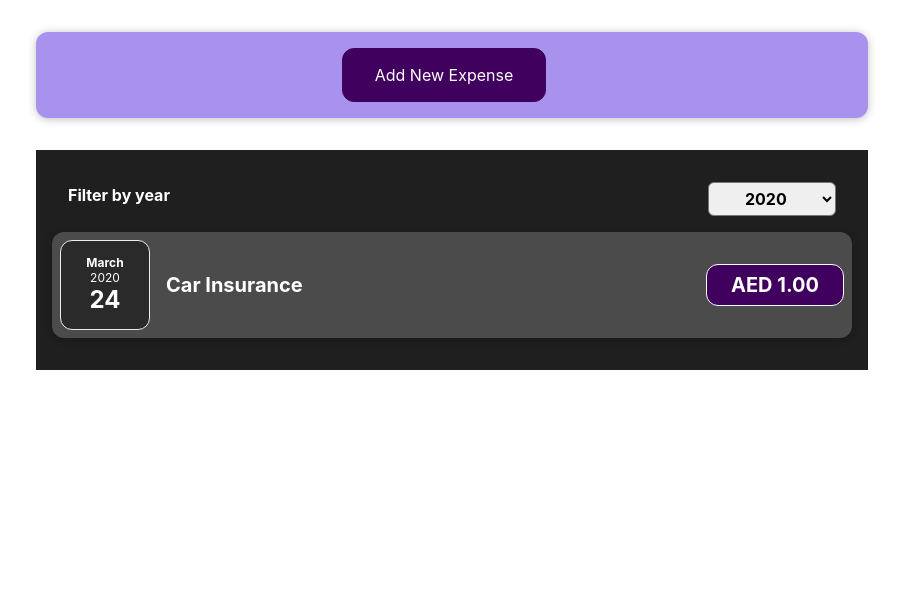
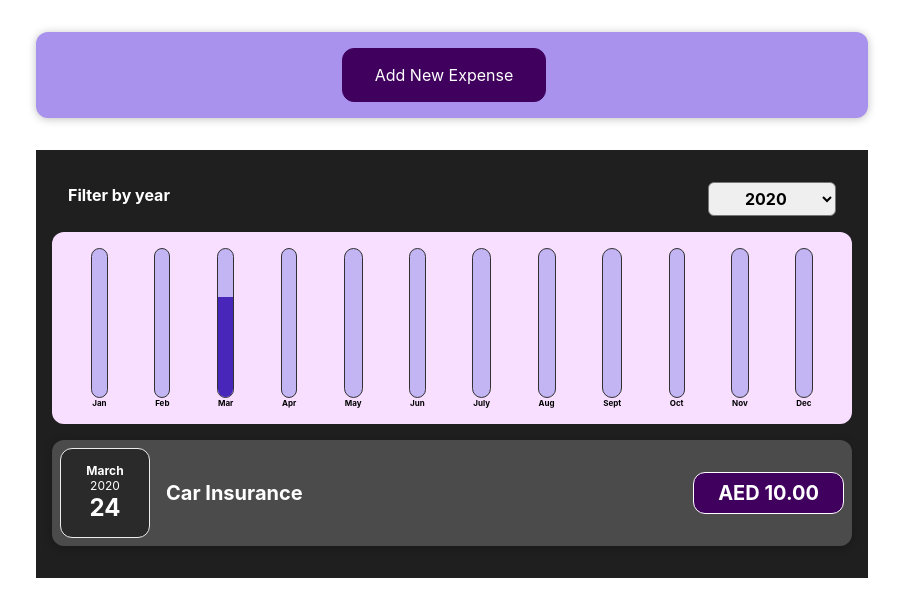
Before and after one commit to Raslif/React-js-demo-app, a React (Create React App) app: page / in a window 1280 px wide. Shown: the top 616 px of the page, without its empty margins (188-1091 px from the left). Built offline with nearby package versions, Linux system fonts and the light colour scheme.

Commit message:
Add Chart component

```diff
--- a/src/App.js
+++ b/src/App.js
@@ -4,7 +4,9 @@
 import NewExpense from './components/NewExpense/NewExpense';
 
 const App = () => {
-  const [listOfExpenses, setExpenseToExpensesList] = useState([{ expenseDate: new Date(2020, 2, 24), expenseTitle: 'Car Insurance', expenseAmount: '1.00' }]);
+  const [listOfExpenses, setExpenseToExpensesList] = useState([
+    { expenseDate: new Date(2020, 2, 24), expenseTitle: 'Car Insurance', expenseAmount: '10.00' }
+  ]);
 
   let addExpenseHandler = (expenseData) => {
     let expense = {
--- /dev/null
+++ b/src/components/Chart/Chart.css
@@ -0,0 +1,9 @@
+.chart {
+    padding         : 1rem;
+    border-radius   : 12px;
+    background-color: #f8dfff;
+    text-align      : center;
+    display         : flex;
+    justify-content : space-around;
+    height          : 10rem;
+}
--- /dev/null
+++ b/src/components/Chart/Chart.js
@@ -0,0 +1,23 @@
+import React from "react";
+
+import ChartBar from './ChartBar';
+import './Chart.css';
+
+const Chart = (props) => {
+    let dataPointValues = props.dataPoints.map((datapoint) => datapoint.value);
+    let maximumValue = Math.max(...dataPointValues);
+
+    return (
+        <div className="chart">
+            {props.dataPoints.map((dataPoint, index) => (
+                <ChartBar
+                    key={index}
+                    value={dataPoint.value}
+                    maxValue={maximumValue}
+                    label={dataPoint.label} />
+            ))}
+        </div>
+    );
+}
+
+export default Chart;
--- /dev/null
+++ b/src/components/Chart/ChartBar.css
@@ -0,0 +1,30 @@
+.chart-bar {
+    height        : 100%;
+    display       : flex;
+    flex-direction: column;
+    align-items   : center;
+}
+
+.chart-bar__inner {
+    height          : 100%;
+    width           : 100%;
+    border          : 1px solid #313131;
+    border-radius   : 12px;
+    background-color: #c3b4f3;
+    overflow        : hidden;
+    display         : flex;
+    flex-direction  : column;
+    justify-content : flex-end;
+}
+
+.chart-bar__fill {
+    background-color: #4826b9;
+    width           : 100%;
+    transition      : all 0.3s ease-out;
+}
+
+.chart-bar__label {
+    font-weight: bold;
+    font-size  : 0.5rem;
+    text-align : center;
+}
--- /dev/null
+++ b/src/components/Chart/ChartBar.js
@@ -0,0 +1,26 @@
+import React from "react";
+
+import './ChartBar.css';
+
+const ChartBar = (props) => {
+    let barFillHeight = '0%';
+
+    if (props.maxValue > 0) {
+        barFillHeight = Math.round((props.value / props.maxValue) * 100);
+    }
+
+    return (
+        <div className="chart-bar">
+            <div className="chart-bar__inner">
+                <div className="chart-bar__fill"
+                    style={{ height: barFillHeight }}>
+                </div>
+            </div>
+            <div className="chart-bar__label">
+                {props.label}
+            </div>
+        </div>
+    );
+}
+
+export default ChartBar;
--- a/src/components/Expense/ExpenseItem.js
+++ b/src/components/Expense/ExpenseItem.js
@@ -1,4 +1,4 @@
-import React, { useState } from 'react';
+import React from 'react';
 
 import ExpenseDate from './ExpenseDate';
 import ExpenseDescription from './ExpenseDescription';
--- a/src/components/Expense/Expenses.js
+++ b/src/components/Expense/Expenses.js
@@ -1,8 +1,8 @@
 import { useState } from "react";
 
-import ExpenseItem from "./ExpenseItem";
 import ExpenseList from "./ExpenseList";
 import './Expenses.css';
+import ExpensesChart from "./ExpensesChart";
 import ExpensesFilter from "./ExpensesFilter";
 
 export default function Expenses(props) {
@@ -32,6 +32,7 @@
     return (
         <div className="expenses">
             <ExpensesFilter selected={filteredYear} onChangeYearFilter={yearFilterChangeHandler} />
+            <ExpensesChart expenses={filteredExpensesList}/>
             <ExpenseList filteredList={filteredExpensesList} />
         </div>
     );
--- /dev/null
+++ b/src/components/Expense/ExpensesChart.js
@@ -0,0 +1,30 @@
+import React from "react";
+import Chart from "../Chart/Chart";
+
+const ExpensesChart = (props) => {
+    let chartDataPoints = [
+        { label: 'Jan', value: 0 },
+        { label: 'Feb', value: 0 },
+        { label: 'Mar', value: 0 },
+        { label: 'Apr', value: 0 },
+        { label: 'May', value: 0 },
+        { label: 'Jun', value: 0 },
+        { label: 'July', value: 0 },
+        { label: 'Aug', value: 0 },
+        { label: 'Sept', value: 0 },
+        { label: 'Oct', value: 0 },
+        { label: 'Nov', value: 0 },
+        { label: 'Dec', value: 0 }
+    ];
+
+    for (let index = 0; index < props.expenses.length; index++) {
+        const expenseMonth = props.expenses[index].expenseDate.getMonth();
+        chartDataPoints[expenseMonth].value += +props.expenses[index].expenseAmount;
+    }
+
+    return (
+        <Chart dataPoints={chartDataPoints} />
+    );
+}
+
+export default ExpensesChart;
--- a/src/components/NewExpense/ExpenseForm.js
+++ b/src/components/NewExpense/ExpenseForm.js
@@ -43,6 +43,7 @@
         };
 
         setInputs({ enteredTitle: '', enteredAmount: '', enteredDate: '' });
+        debugger;
         props.onSaveExpenseData(expenseData);
     }
 
@@ -72,7 +73,7 @@
                     </div>
                     <div className="new-expense__control">
                         <label>Date</label>
-                        <input type='date' value={userInputs.enteredDate} min='2022-03-01' max='2022-03-27' onChange={dateChangeHandler} />
+                        <input type='date' value={userInputs.enteredDate} min='2022-01-01' max='2022-03-27' onChange={dateChangeHandler} />
                     </div>
                 </div>
                 <div className="new-expense__actions">
```
